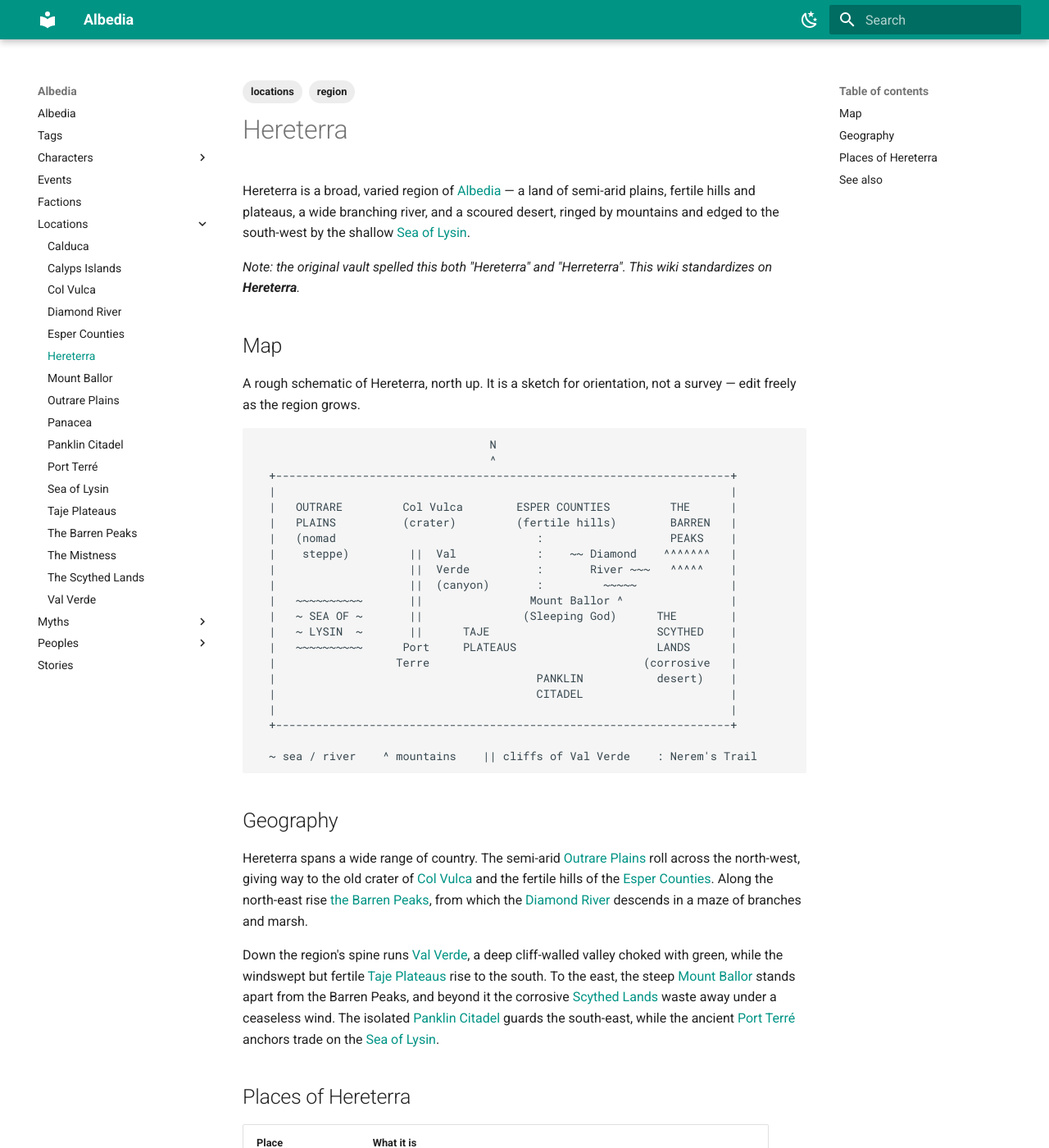
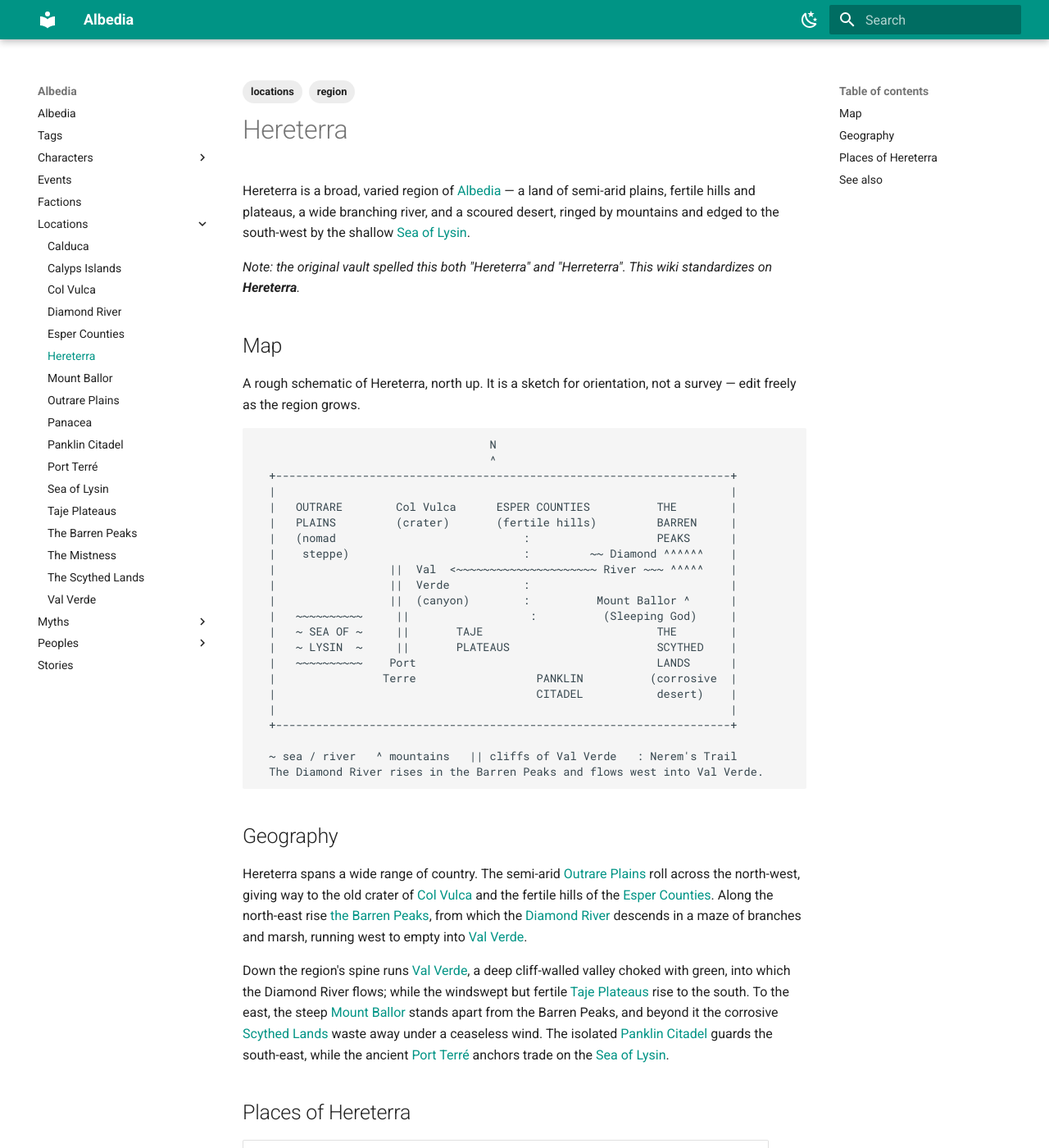
Before and after one commit to tk-auto/albedia, an MkDocs documentation site: the page built from docs/locations/hereterra.md, in a window 1280 px wide and 1400 px high. Shown: the whole window at 82% size. Built offline with MkDocs 1.6.1 and Material for MkDocs 9.7.7, drawn with Linux system fonts in a browser that asks for light colours.

Commit message:
Fix Diamond River course: flows west into Val Verde
Correct the region map and the Diamond River, Val Verde, and Hereterra
hub pages so the river rises in the Barren Peaks and empties into Val
Verde, and add the reciprocal Val Verde <-> Diamond River links.

Co-Authored-By: Claude Opus 4.8 <noreply@anthropic.com>
Claude-Session: https://claude.ai/code/session_01W5PiA63XjW16BE9XqNEmWX

````diff
--- a/docs/locations/hereterra.md
+++ b/docs/locations/hereterra.md
@@ -25,23 +25,24 @@ survey — edit freely as the region grows.
                                    ^
   +--------------------------------------------------------------------+
   |                                                                    |
-  |   OUTRARE         Col Vulca        ESPER COUNTIES         THE      |
-  |   PLAINS          (crater)         (fertile hills)        BARREN   |
-  |   (nomad                              :                   PEAKS    |
-  |    steppe)         ||  Val            :    ~~ Diamond    ^^^^^^^   |
-  |                    ||  Verde          :       River ~~~   ^^^^^    |
-  |                    ||  (canyon)       :         ~~~~~              |
-  |   ~~~~~~~~~~       ||                Mount Ballor ^                |
-  |   ~ SEA OF ~       ||               (Sleeping God)      THE        |
-  |   ~ LYSIN  ~       ||      TAJE                         SCYTHED    |
-  |   ~~~~~~~~~~      Port     PLATEAUS                     LANDS      |
-  |                  Terre                                (corrosive   |
-  |                                       PANKLIN           desert)    |
-  |                                       CITADEL                      |
+  |   OUTRARE        Col Vulca      ESPER COUNTIES          THE        |
+  |   PLAINS         (crater)       (fertile hills)         BARREN     |
+  |   (nomad                            :                   PEAKS      |
+  |    steppe)                          :         ~~ Diamond ^^^^^^    |
+  |                 ||  Val  <~~~~~~~~~~~~~~~~~~~~~ River ~~~ ^^^^^    |
+  |                 ||  Verde           :                              |
+  |                 ||  (canyon)        :          Mount Ballor ^      |
+  |   ~~~~~~~~~~     ||                  :          (Sleeping God)     |
+  |   ~ SEA OF ~     ||       TAJE                          THE        |
+  |   ~ LYSIN  ~     ||       PLATEAUS                      SCYTHED    |
+  |   ~~~~~~~~~~    Port                                    LANDS      |
+  |                Terre                  PANKLIN          (corrosive  |
+  |                                       CITADEL           desert)    |
   |                                                                    |
   +--------------------------------------------------------------------+
 
-  ~ sea / river    ^ mountains    || cliffs of Val Verde    : Nerem's Trail
+  ~ sea / river   ^ mountains   || cliffs of Val Verde   : Nerem's Trail
+  The Diamond River rises in the Barren Peaks and flows west into Val Verde.
 ```
 
 ## Geography
@@ -51,10 +52,12 @@ Hereterra spans a wide range of country. The semi-arid
 old crater of [Col Vulca](col-vulca.md) and the fertile hills of the
 [Esper Counties](esper-counties.md). Along the north-east rise
 [the Barren Peaks](the-barren-peaks.md), from which the
-[Diamond River](diamond-river.md) descends in a maze of branches and marsh.
+[Diamond River](diamond-river.md) descends in a maze of branches and marsh,
+running west to empty into [Val Verde](val-verde.md).
 
 Down the region's spine runs [Val Verde](val-verde.md), a deep cliff-walled
-valley choked with green, while the windswept but fertile
+valley choked with green, into which the Diamond River flows; while the
+windswept but fertile
 [Taje Plateaus](taje-plateaus.md) rise to the south. To the east, the steep
 [Mount Ballor](mount-ballor.md) stands apart from the Barren Peaks, and beyond it
 the corrosive [Scythed Lands](the-scythed-lands.md) waste away under a ceaseless
````
Also changed, not shown: docs/locations/diamond-river.md (+6 -5 lines), docs/locations/val-verde.md (+6 -2 lines).
